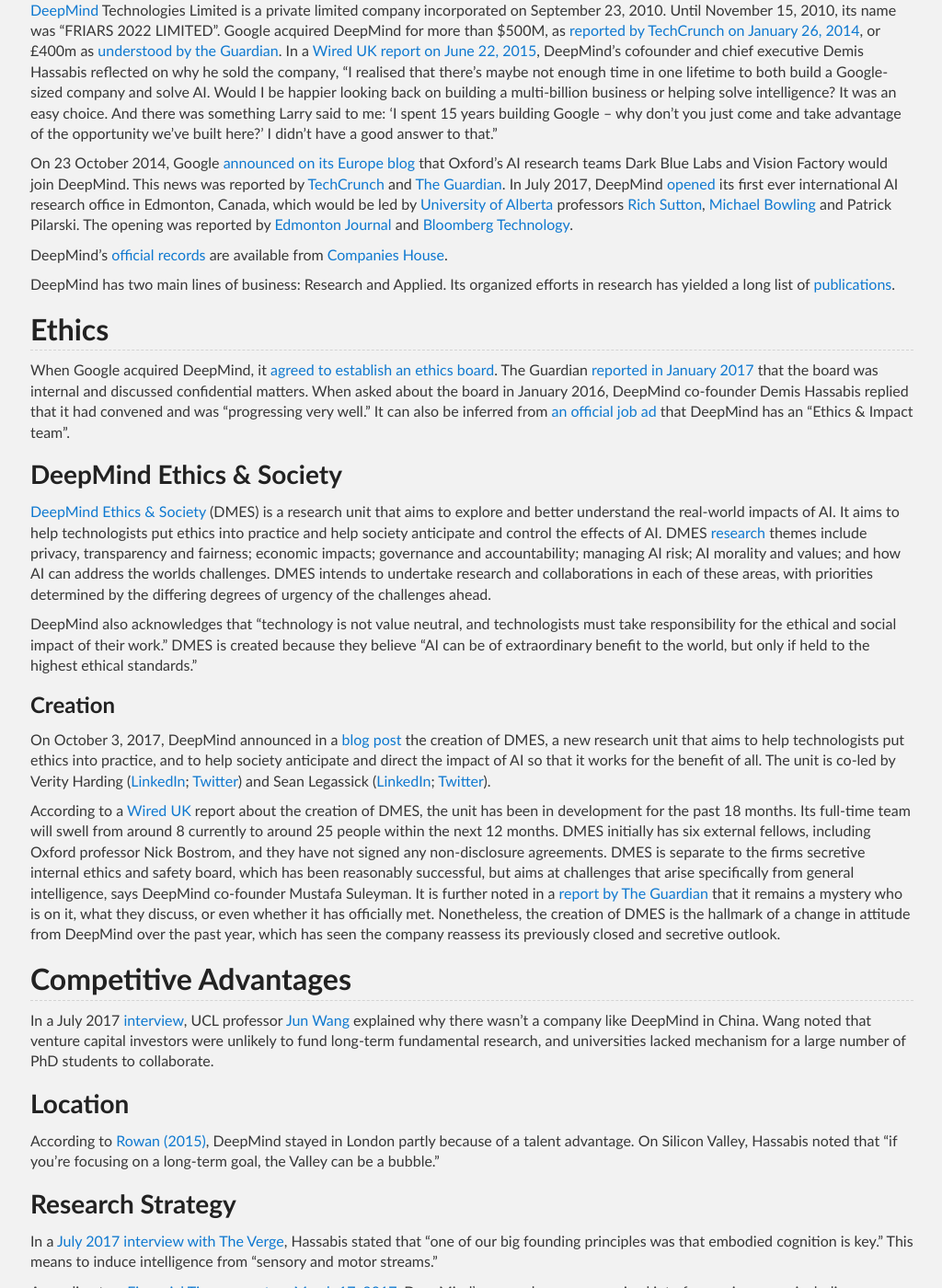
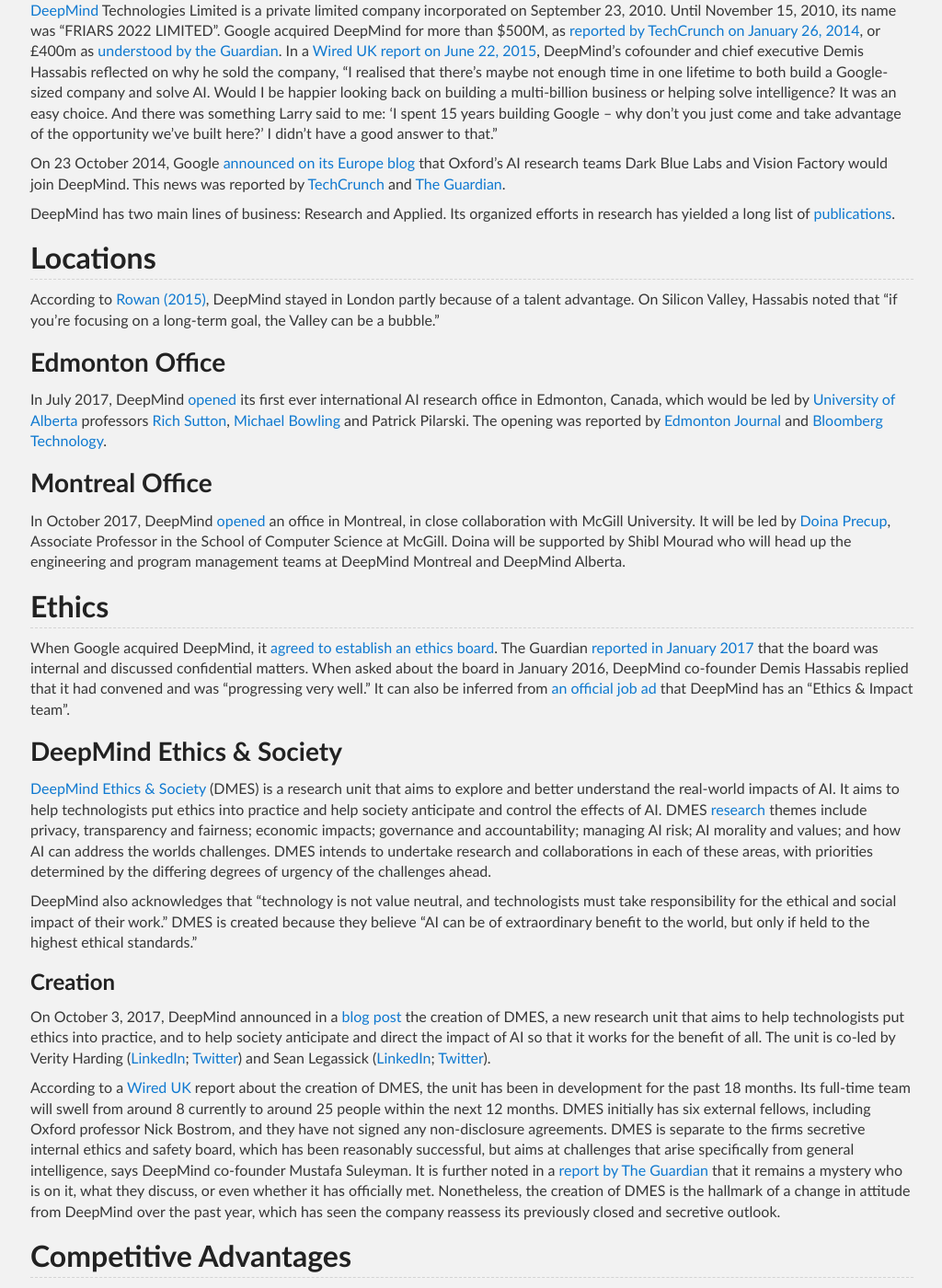
Before and after one commit to Tonywuhk/realai.org, a Jekyll site: the page built from research-groups/deepmind.md, in a window 1280 px wide and 1400 px high, scrolled down 194 px. Shown: the whole window at 92% size, without its empty margins (127-1151 px from the left). Built offline with Jekyll 4.4.1, drawn with Linux system fonts in a browser that asks for light colours; our own code applies the rules of GitHub Pages for plain Markdown files; the repository's description, which GitHub fills in, is left out; some of the changed text lies outside the part shown.

Commit message:
Update files

```diff
--- a/research-groups/deepmind.md
+++ b/research-groups/deepmind.md
@@ -7,11 +7,21 @@
 
 [DeepMind](https://deepmind.com/) Technologies Limited is a private limited company incorporated on September 23, 2010. Until November 15, 2010, its name was "FRIARS 2022 LIMITED". Google acquired DeepMind for more than $500M, as [reported by TechCrunch on January 26, 2014](https://techcrunch.com/2014/01/26/google-deepmind/), or £400m as [understood by the Guardian](https://www.theguardian.com/technology/2014/jan/27/google-acquires-uk-artificial-intelligence-startup-deepmind). In a [Wired UK report on June 22, 2015](http://www.wired.co.uk/article/deepmind), DeepMind's cofounder and chief executive Demis Hassabis reflected on why he sold the company, "I realised that there's maybe not enough time in one lifetime to both build a Google-sized company and solve AI. Would I be happier looking back on building a multi-billion business or helping solve intelligence? It was an easy choice. And there was something Larry said to me: 'I spent 15 years building Google -- why don't you just come and take advantage of the opportunity we've built here?' I didn't have a good answer to that."
 
-On 23 October 2014, Google [announced on its Europe blog](https://europe.googleblog.com/2014/10/teaming-up-with-oxford-university-on.html) that Oxford's AI research teams Dark Blue Labs and Vision Factory would join DeepMind. This news was reported by [TechCrunch](https://techcrunch.com/2014/10/23/googles-deepmind-acqui-hires-two-ai-teams-in-the-uk-partners-with-oxford/) and [The Guardian](https://www.theguardian.com/technology/2014/oct/23/google-uk-artificial-intelligence-startups-machine-learning-dark-blue-labs-vision-factory). In July 2017, DeepMind [opened](https://deepmind.com/blog/deepmind-office-canada-edmonton/) its first ever international AI research office in Edmonton, Canada, which would be led by [University of Alberta](https://www.ualberta.ca/) professors [Rich Sutton](http://incompleteideas.net/sutton/index.html), [Michael Bowling](https://webdocs.cs.ualberta.ca/~bowling/) and Patrick Pilarski. The opening was reported by [Edmonton Journal](http://edmontonjournal.com/business/local-business/paula-simons-global-head-snap-googles-deepmind-sets-up-shop-in-edmonton) and [Bloomberg Technology](https://www.bloomberg.com/news/articles/2017-07-05/deepmind-goes-to-alberta-for-first-international-lab).
-
-DeepMind's [official records](https://beta.companieshouse.gov.uk/company/07386350) are available from [Companies House](https://www.gov.uk/government/organisations/companies-house).
+On 23 October 2014, Google [announced on its Europe blog](https://europe.googleblog.com/2014/10/teaming-up-with-oxford-university-on.html) that Oxford's AI research teams Dark Blue Labs and Vision Factory would join DeepMind. This news was reported by [TechCrunch](https://techcrunch.com/2014/10/23/googles-deepmind-acqui-hires-two-ai-teams-in-the-uk-partners-with-oxford/) and [The Guardian](https://www.theguardian.com/technology/2014/oct/23/google-uk-artificial-intelligence-startups-machine-learning-dark-blue-labs-vision-factory).
 
 DeepMind has two main lines of business: Research and Applied. Its organized efforts in research has yielded a long list of [publications](http://realai.org/research-groups/publications/deepmind/).
+
+## Locations
+
+According to [Rowan (2015)](http://www.wired.co.uk/article/deepmind), DeepMind stayed in London partly because of a talent advantage. On Silicon Valley, Hassabis noted that "if you're focusing on a long-term goal, the Valley can be a bubble."
+
+### Edmonton Office
+
+In July 2017, DeepMind [opened](https://deepmind.com/blog/deepmind-office-canada-edmonton/) its first ever international AI research office in Edmonton, Canada, which would be led by [University of Alberta](https://www.ualberta.ca/) professors [Rich Sutton](http://incompleteideas.net/sutton/index.html), [Michael Bowling](https://webdocs.cs.ualberta.ca/~bowling/) and Patrick Pilarski. The opening was reported by [Edmonton Journal](http://edmontonjournal.com/business/local-business/paula-simons-global-head-snap-googles-deepmind-sets-up-shop-in-edmonton) and [Bloomberg Technology](https://www.bloomberg.com/news/articles/2017-07-05/deepmind-goes-to-alberta-for-first-international-lab).
+
+### Montreal Office
+
+In October 2017, DeepMind [opened](https://deepmind.com/blog/strengthening-our-commitment-canadian-research/) an office in Montreal, in close collaboration with McGill University. It will be led by [Doina Precup](http://cs.mcgill.ca/~dprecup/), Associate Professor in the School of Computer Science at McGill. Doina will be supported by Shibl Mourad who will head up the engineering and program management teams at DeepMind Montreal and DeepMind Alberta.
 
 ## Ethics
 
@@ -33,10 +43,6 @@
 
 In a July 2017 [interview](https://www.leiphone.com/news/201707/3tgq679xJMqKGhxM.html), UCL professor [Jun Wang](http://web4.cs.ucl.ac.uk/staff/jun.wang/blog/) explained why there wasn't a company like DeepMind in China. Wang noted that venture capital investors were unlikely to fund long-term fundamental research, and universities lacked mechanism for a large number of PhD students to collaborate.
 
-### Location
-
-According to [Rowan (2015)](http://www.wired.co.uk/article/deepmind), DeepMind stayed in London partly because of a talent advantage. On Silicon Valley, Hassabis noted that "if you're focusing on a long-term goal, the Valley can be a bubble."
-
 ### Research Strategy
 
 In a [July 2017 interview with The Verge](https://www.theverge.com/2017/7/19/15998610/ai-neuroscience-machine-learning-deepmind-demis-hassabis-interview), Hassabis stated that "one of our big founding principles was that embodied cognition is key." This means to induce intelligence from "sensory and motor streams."
@@ -52,6 +58,15 @@
 DeepMind Applied is led by Mustafa Suleyman, and works in two sectors: [DeepMind Health](https://deepmind.com/applied/deepmind-health/) and [DeepMind for Google](https://deepmind.com/applied/deepmind-for-google/).
 
 In March 2017, a machine learning expert [believed](http://www.afr.com/brand/chanticleer/google-will-disrupt-funds-management-says-machine-learning-expert-20170329-gv93jc) that a new powerful **fund management** machine would likely emerge from DeepMind.
+
+## Financials
+
+Quartz [reported](https://qz.com/1095833/how-much-googles-deepmind-ai-research-costs-goog/) in October 2017 that DeepMind lost £123.5 million on £40.2 million of revenue in the previous year. DeepMind's [official records](https://beta.companieshouse.gov.uk/company/07386350) are available from [Companies House](https://www.gov.uk/government/organisations/companies-house). According to these records:
+
+| (£)            | 2016          | 2015          | 2014          |
+| -------------- | -------------:| -------------:| -------------:|
+| Turnover       |    40,283,597 | -             | -             |
+| Operating Loss | (123,528,400) | (54,162,443)  | (38,182,149)  |
 
 ## Sources
 
```
Also changed, not shown: course/deep-learning/README.md (+1 -0 lines), course/system/vim.md (+2 -3 lines).
